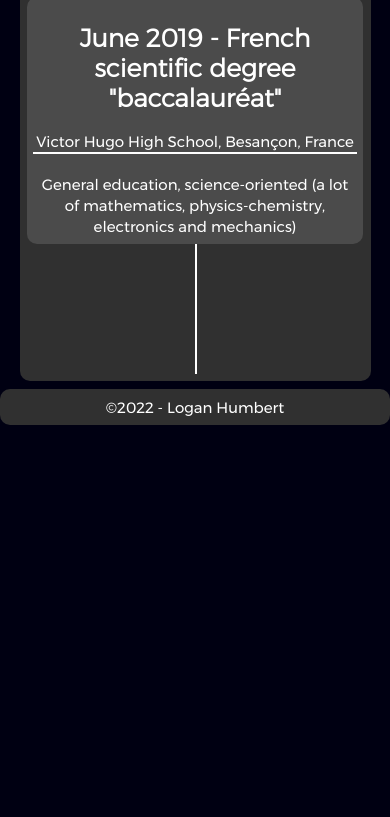
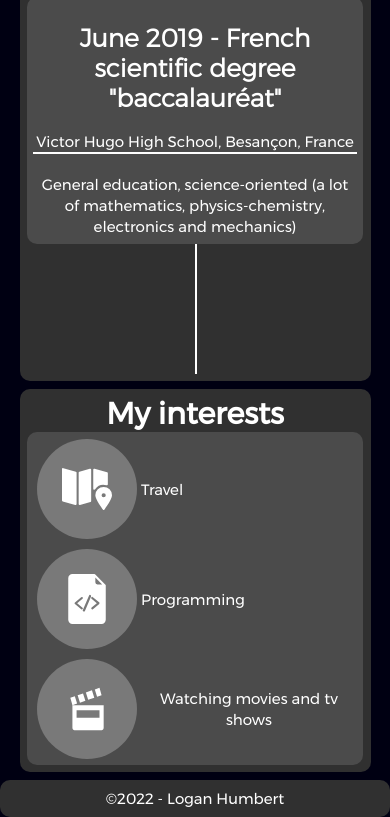
Before and after one commit to Logan-Developer/Logan-Developer.github.io, a plain HTML site: page index.html in a window 390 px wide. Shown: the part 6193-7010 px from the top of the page. Before the commit the page ends 6618 px from the top, so only its background shows below. Drawn offline with nearby package versions, Linux system fonts and the light colour scheme; a web font is replaced by a local one.

Commit message:
Add of a new interests section

```diff
--- a/css/style_home.css
+++ b/css/style_home.css
@@ -206,7 +206,39 @@ header::before {
 #professional-experiences, #formation {
     text-align: center;
 }
-
+/*==================================================================
+    INTERESTS INTERESTS INTERESTS INTERESTS INTERESTS INTERESTS
+==================================================================*/
+#interests {
+    text-align: center;
+}
+.interests-grid {
+    display: grid;
+    row-gap: 10px;
+    grid-template-areas: "interests-travel-icon interests-programming-icon interests-cinema-icon"
+                         "interests-travel-text interests-programming-text interests-cinema-text";
+}
+.interests-grid img {
+    width: 50%;
+}
+.interests-travel-icon {
+    grid-area: interests-travel-icon;
+}
+.interests-programming-icon {
+    grid-area: interests-programming-icon;
+}
+.interests-cinema-icon {
+    grid-area: interests-cinema-icon;
+}
+.interests-travel-text {
+    grid-area: interests-travel-text;
+}
+.interests-programming-text {
+    grid-area: interests-programming-text;
+}
+.interests-cinema-text {
+    grid-area: interests-cinema-text;
+}
 /*==================================================================
     ANIMATION ANIMATION ANIMATION ANIMATION ANIMATION ANIMATION
 ==================================================================*/
@@ -248,20 +280,24 @@ header::before {
 }
 @media (max-width: 600px) {
     .contact-grid {
-        display: grid;
-        row-gap: 10px;
         grid-template-columns: 0.5fr 1fr;
         grid-template-areas: "contact-phone-icon contact-phone-text"
                              "contact-email-icon contact-email-text"
                              "contact-github-icon contact-github-text"
                              "contact-linkedin-icon contact-linkedin-text";
     }
-    .contact-text {
+    .grid-icon-text {
         position: relative;
     }
-    .contact-text p {
+    .grid-icon-text p {
         position: absolute;
         top: 50%;
         transform: translate(0, -50%);
     }
+    .interests-grid {
+        grid-template-columns: 0.5fr 1fr;
+        grid-template-areas: "interests-travel-icon interests-travel-text"
+                             "interests-programming-icon interests-programming-text"
+                             "interests-cinema-icon interests-cinema-text";
+    }
 }
--- a/index.html
+++ b/index.html
@@ -44,11 +44,11 @@
                         <a class="icon-box" href="mailto:logan2.humbert@gmail.com"><img alt="send an email" src="img/icons/email.svg"/></a>
                     </div>
 
-                    <div class="contact-text contact-phone-text">
-                        <p><span class="font-weight-bold">+33 (0).7.68.52.32.76</span></p>
+                    <div class="grid-icon-text contact-phone-text">
+                        <p><span>+33 (0).7.68.52.32.76</span></p>
                     </div>
-                    <div class="contact-text contact-email-text">
-                        <p><span class="font-weight-bold">logan2.humbert@gmail.com</span></p>
+                    <div class="grid-icon-text contact-email-text">
+                        <p><span>logan2.humbert@gmail.com</span></p>
                     </div>
 
 
@@ -59,11 +59,11 @@
                         <a class="icon-box" target="_blank" href="https://www.linkedin.com/in/logan-humbert-982a68196/"><img alt="see linkedin profile" src="img/icons/linkedin.svg"/></a>
                     </div>
 
-                    <div class="contact-text contact-github-text">
-                        <p><span class="font-weight-bold">GitHub</span></p>
+                    <div class="grid-icon-text contact-github-text">
+                        <p><span>GitHub</span></p>
                     </div>
-                    <div class="contact-text contact-linkedin-text">
-                        <p><span class="font-weight-bold">LinkedIn</span></p>
+                    <div class="grid-icon-text contact-linkedin-text">
+                        <p><span>LinkedIn</span></p>
                     </div>
                 </div>
             </article>
@@ -225,6 +225,33 @@
         </div>
     </section>
 <!--===============================================================================================-->
+    <section id="interests">
+        <div class="card bg2">
+            <h2>My interests</h2>
+            <div class="card bg3 interests-grid">
+                <div class="interests-travel-icon">
+                    <p class="icon-box"><img alt="" src="img/icons/map.svg"/></p>
+                </div>
+                <div class="interests-programming-icon">
+                    <p class="icon-box"><img alt="" src="img/icons/code.svg"/></p>
+                </div>
+                <div class="interests-cinema-icon">
+                    <p class="icon-box"><img alt="" src="img/icons/clap.svg"/></p>
+                </div>
+
+                <div class="grid-icon-text interests-travel-text">
+                    <p><span>Travel</span></p>
+                </div>
+                <div class="grid-icon-text interests-programming-text">
+                    <p><span>Programming</span></p>
+                </div>
+                <div class="grid-icon-text interests-cinema-text">
+                    <p><span>Watching movies and tv shows</span></p>
+                </div>
+            </div>
+        </div>
+    </section>
+<!--===============================================================================================-->
     <footer class="card bg2">
         <p>&#xA9;2022 - Logan Humbert</p>
     </footer>
```
Also changed, not shown: img/icons/clap.svg (added), img/icons/code.svg (added), img/icons/map.svg (added).
